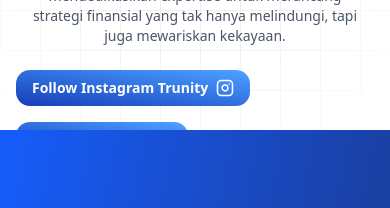
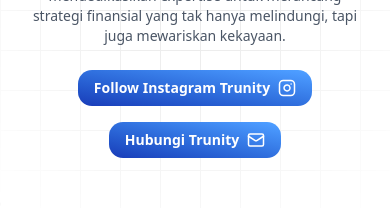
Before and after one commit to adenkesuma/Trunity, a Next.js app: page / in a window 390 px wide. Shown: the part 430-638 px from the top of the page. Built offline with nearby package versions, Linux system fonts and the light colour scheme; no server answers.

Commit message:
`fix:` fix error

```diff
--- a/app/_components/home/header.tsx
+++ b/app/_components/home/header.tsx
@@ -12,7 +12,7 @@
   };
 
   return (
-     <div className="relative flex h-[30rem] md:h-[40rem] w-full overflow-hidden rounded-md antialiased md:items-center md:justify-center">
+     <div className="relative flex h-[35rem] sm:h-[30rem] md:h-[40rem] w-full overflow-hidden rounded-md antialiased md:items-center md:justify-center">
       {/* <div
         className={cn(
           "pointer-events-none absolute inset-0 [background-size:40px_40px] select-none",
@@ -54,7 +54,7 @@
           {/* <a href="#" target='_blank' className='py-2 px-3 rounded-xl bg-blue-600 text-white text-sm w-fit font-semibold'>
             Ngobrol Bareng Founder
           </a> */}
-          <div className="flex flex-wrap items-center gap-4">
+          <div className="flex flex-col sm:flex-row items-center gap-4">
             <a href='https://www.instagram.com/trunityagency/' className="w-fit cursor-pointer py-2 px-4 rounded-xl flex items-center gap-2 text-sm font-semibold text-white bg-gradient-to-bl from-blue-400 to-blue-800">
               <span>Follow Instagram Trunity</span>
               <Instagram size={"18px"}/>
```
